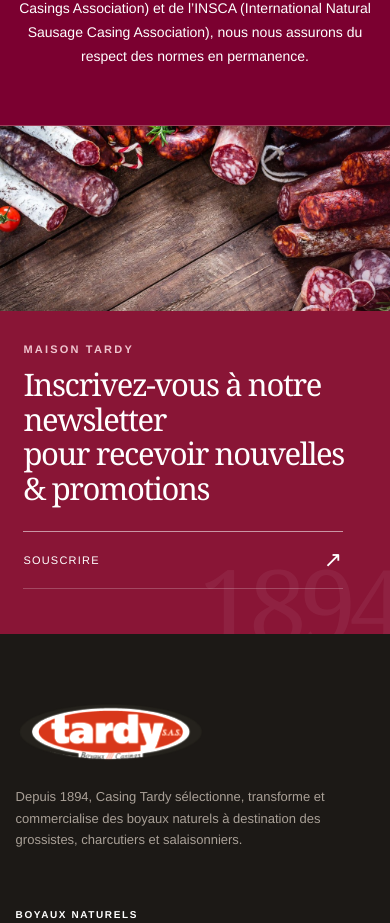
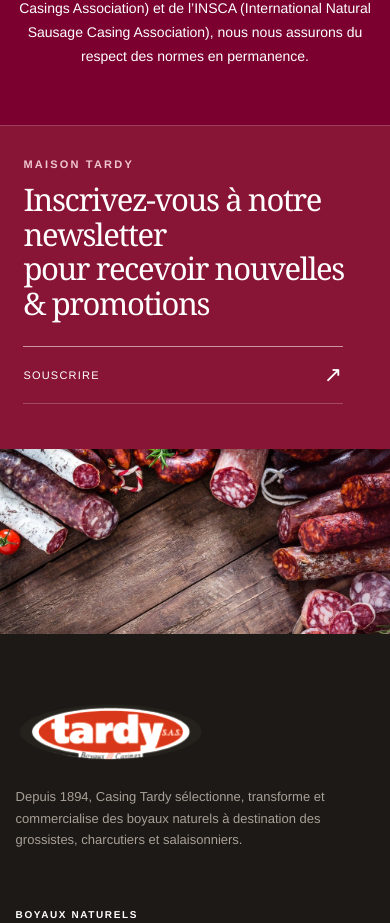
Before and after one commit to MMAtest/tardy, a Next.js app: page /contactez-nous in a window 390 px wide. Shown: the part 4334-5257 px from the top of the page. Built offline with nearby package versions, Linux system fonts and the light colour scheme.

Commit message:
fix: adjust boyaux intro and newsletter photo placement

```diff
--- a/app/footer-and-hero.css
+++ b/app/footer-and-hero.css
@@ -167,3 +167,30 @@
     bottom: -12px;
   }
 }
+
+/* Inner pages: present the newsletter invitation first, then the photo of
+   charcuterie below it. Keep the homepage's original image-left layout.
+   In Next's root layout the page <main> precedes this shared section. */
+main:not(.tardyHomeRecovery) ~ .tardyGlobalNewsletter.homeNewsletterEditorial {
+  grid-template-columns: minmax(0, 1fr) !important;
+}
+main:not(.tardyHomeRecovery) ~ .tardyGlobalNewsletter .homeNewsletterEditorialContent {
+  grid-row: 1;
+  grid-column: 1;
+  min-height: 245px;
+}
+main:not(.tardyHomeRecovery) ~ .tardyGlobalNewsletter .homeNewsletterEditorialImage {
+  grid-row: 2;
+  grid-column: 1;
+  min-height: 0;
+  height: clamp(200px, 24vw, 300px);
+}
+@media (max-width: 800px) {
+  main:not(.tardyHomeRecovery) ~ .tardyGlobalNewsletter .homeNewsletterEditorialContent {
+    min-height: 0;
+  }
+  main:not(.tardyHomeRecovery) ~ .tardyGlobalNewsletter .homeNewsletterEditorialImage {
+    height: 185px;
+    min-height: 185px;
+  }
+}
```
